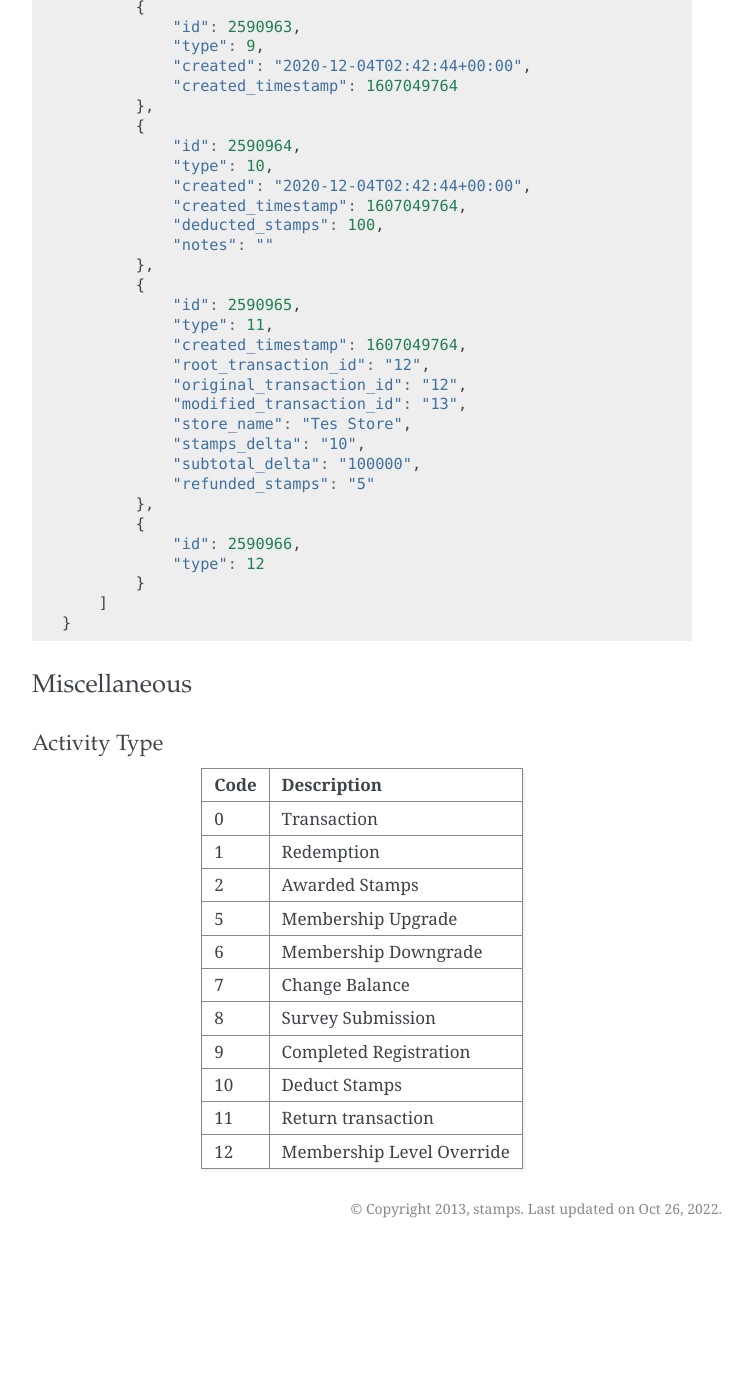
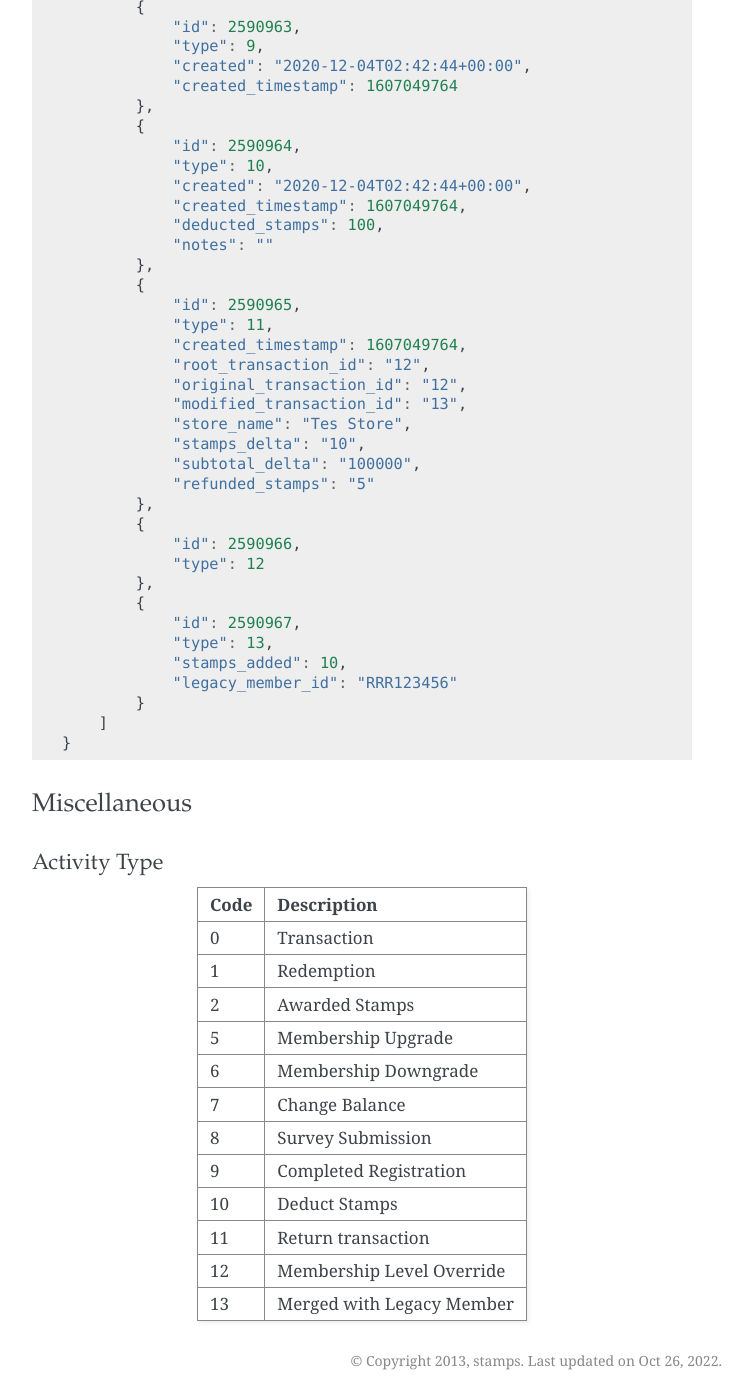
Before and after one commit to ui/stamps-api-docs, a Sphinx documentation site: the page built from source/activity_api.rst, in a window 1280 px wide and 1400 px high, scrolled down 2348 px. Shown: the whole window, without its empty margins (388-1140 px from the left). Built offline with Sphinx 7.4.7, drawn with Linux system fonts in a browser that asks for light colours; before the commit the page ends 3596 px from its top, so only the background shows below that.

Commit message:
Add merge legacy member activity docs

```diff
--- a/source/activity_api.rst
+++ b/source/activity_api.rst
@@ -143,6 +143,12 @@ Below is an example response on successful API call.
             {
                 "id": 2590966,
                 "type": 12
+            },
+            {
+                "id": 2590967,
+                "type": 13,
+                "stamps_added": 10,
+                "legacy_member_id": "RRR123456"
             }
         ]
     }
@@ -167,4 +173,5 @@ Code                Description
 10                  Deduct Stamps
 11                  Return transaction
 12                  Membership Level Override
+13                  Merged with Legacy Member
 =================== ===========
```
